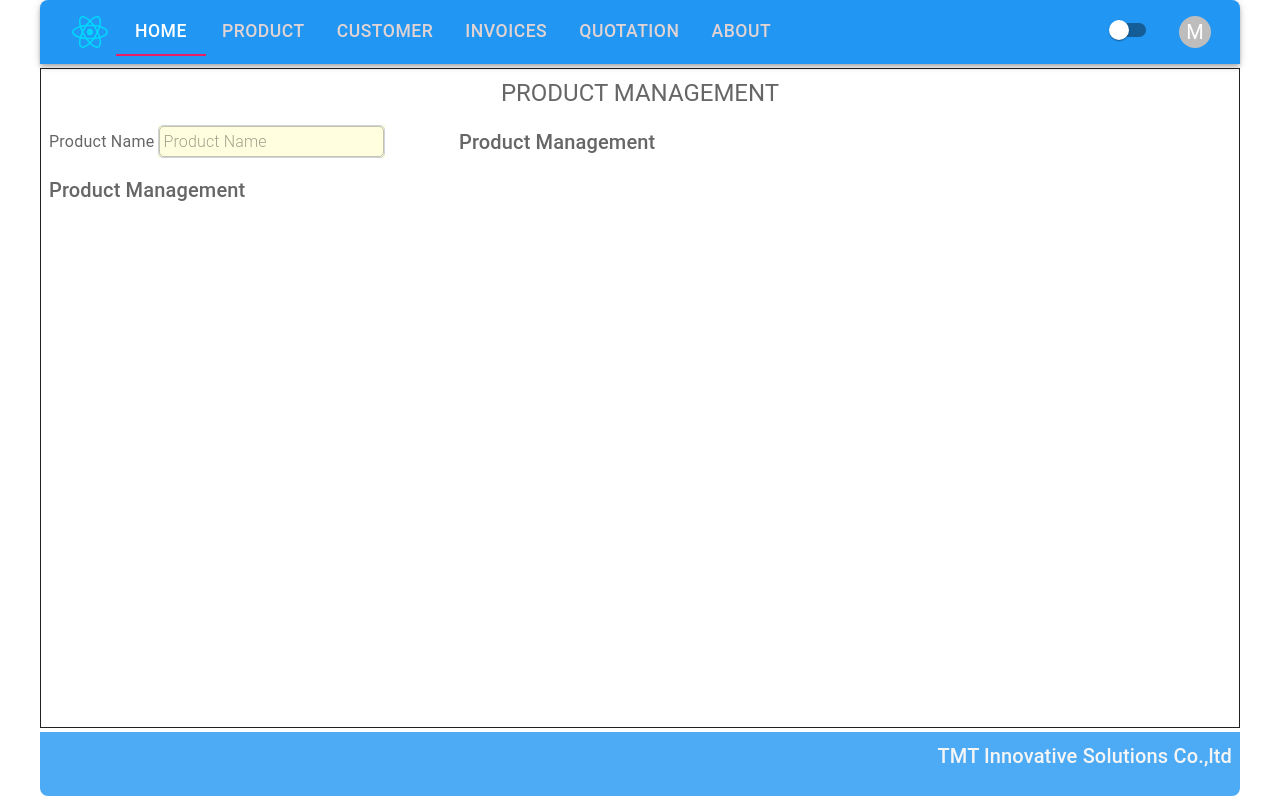
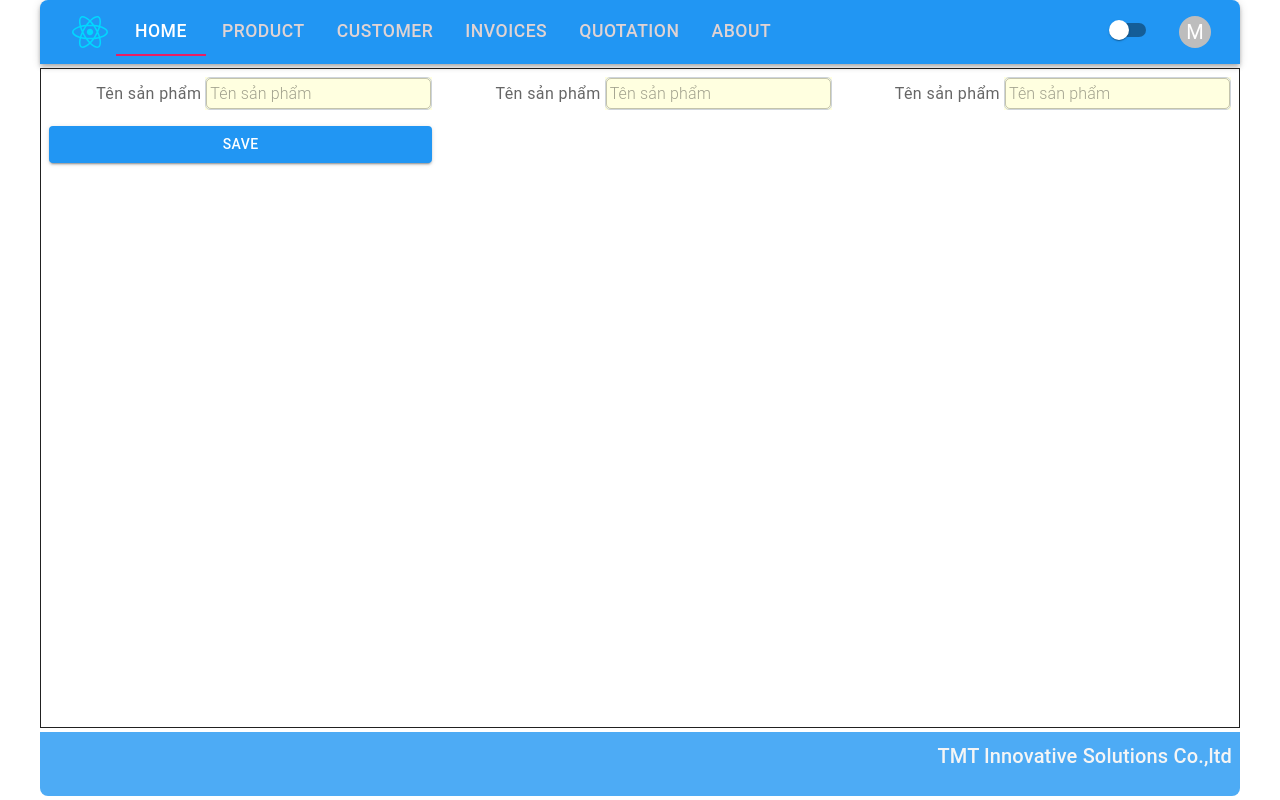
Before and after one commit to maytinhdian/erp-reactjs, a React (Vite) app: page /product in a window 1280 px wide. Built offline with nearby package versions, Linux system fonts and the light colour scheme; a web font is replaced by a local one.

Commit message:
Update P6

```diff
--- a/src/ui/components/core/TmtTextField.jsx
+++ b/src/ui/components/core/TmtTextField.jsx
@@ -7,17 +7,18 @@ import {
   styled,
   useThemeProps,
 } from "@mui/material";
-import { boxSizing, maxWidth, width } from "@mui/system";
+import { boxSizing } from "@mui/system";
 
 const TextFieldRoot = styled(Box, {
   name: "TmtTextField",
   slot: "root",
 })(({ theme, ownerState }) => ({
   display: "flex",
-  [theme.breakpoints.up("md")]: {
+  [theme.breakpoints.up("lg")]: {
     flexDirection: "row",
     alignItems: "center",
-    // justifyContent: "center",
+    justifyContent: "flex-end",
+    boxSizing: "border-box",
     // padding: theme.spacing(1),
   },
   [theme.breakpoints.down("md")]: {
@@ -27,8 +28,9 @@ const TextFieldRoot = styled(Box, {
   },
   gap: theme.spacing(0.5),
 
-  backgroundColor: theme.palette.background.paper,
+  // backgroundColor: theme.palette.primary.light,
   borderRadius: theme.shape.borderRadius,
+
   // boxShadow: theme.shadows[2],
   // letterSpacing: "-0.025em",
 
@@ -42,9 +44,15 @@ const TextFieldLabel = styled(InputLabel, {
   name: "TmtTextField",
   slot: "label",
 })(({ theme }) => ({
+  [theme.breakpoints.up("lg")]: {
+    width: theme.spacing(15),
+    textAlign: "right",
+    // color: "white",
+  },
   ...theme.typography.subtitle1,
-  textAlign: "center",
-  letterSpacing: "0.015em",
+  textAlign: "left",
+  letterSpacing: "0.025em",
+  // display:'none'
 }));
 
 const TextFieldInput = styled(TextField, {
@@ -55,7 +63,7 @@ const TextFieldInput = styled(TextField, {
   "& .MuiInputBase-root": {
     borderRadius: 5,
     fontWeight: 300,
-    boxSizing:'border-box',
+    boxSizing: "border-box",
     border: "1px solid #ced4da",
     // padding: theme.spacing(0.5),
   },
--- a/src/ui/views/About.jsx
+++ b/src/ui/views/About.jsx
@@ -1,25 +1,43 @@
+import { Box, Grid, Paper, Typography, styled, useTheme } from "@mui/material";
+import TmtTextField from "../components/core/TmtTextField";
 
-import { Toolbar } from "@mui/material";
-import {  Stack } from "@mui/system";
-import React from "react";
+const Item = styled("div")(({ theme }) => ({
+  backgroundColor: theme.palette.mode === "dark" ? "#1A2027" : "#fff",
+  border: "1px solid",
+  borderColor: theme.palette.mode === "dark" ? "#444d58" : "#ced7e0",
+  padding: theme.spacing(1),
+  borderRadius: "4px",
+  textAlign: "center",
+}));
+
+const theme = useTheme;
 
 function About(props) {
   return (
-    <Toolbar>
-      <Stack
-        color="black"
-        direction="row"
-        // display="flex"
-        spacing={2}
-        // justifyContent="space-between"
-        width={1}
-      >
-        <div style={{display:"flex",backgroundColor:"blue"}}>Div 1</div>
-        <div>Div 2</div>
-        <div>Div 3</div>
-
-      </Stack>
-    </Toolbar>
+    <Grid
+      container
+      padding={2}
+      spacing={2}
+      // justify="center"
+      sx={{ width: "100%" }}
+      alignItems="flex-start"
+    >
+      <Grid item >
+        <TmtTextField label="test"></TmtTextField>
+      </Grid>
+      <Grid item>
+        <TmtTextField label="test"></TmtTextField>
+      </Grid>
+      <Grid item>
+        <TmtTextField label="test"></TmtTextField>
+      </Grid>
+      <Grid item>
+        <TmtTextField label="test"></TmtTextField>
+      </Grid>
+      <Grid item>
+        <TmtTextField label="test"></TmtTextField>
+      </Grid>
+    </Grid>
   );
 }
 
--- a/src/ui/views/products/Product.jsx
+++ b/src/ui/views/products/Product.jsx
@@ -1,51 +1,37 @@
-import { Grid, Typography } from "@mui/material";
-import TextField from "../../components/core/TmtTextField"
+import {
+  Box,
+  Button,
+  Grid,
+  Stack,
+  Typography,
+  useMediaQuery,
+} from "@mui/material";
+import TextField from "../../components/core/TmtTextField";
+import TmtTextField from "../../components/core/TmtTextField";
 function Product() {
+  const isFullWidth = useMediaQuery((theme) => theme.breakpoints.only("sm"));
   return (
     <Grid
       container
-      columns={{ lg: 12, sm: 6, xs: 3 }}
-      justifyContent="start"
-      alignItems="center"
-      // spacing={1}
-      m={1}
-      boxSizing="border-box"
-      // border="1px solid "
-      borderRadius="5px"
-      sx={{ gap: (theme) => theme.spacing(2) }}
+      padding={1}
+      spacing={2}
+      direction={{ xs: "column", lg: "row" }}
+      justifyContent={{ xs: "center", lg: "left" }}
+      alignItems="flex-start"
     >
-      <Grid item xs={12}>
-        <Typography
-          textAlign="center"
-          textTransform="uppercase"
-          sx={{ color: (theme) => theme.palette.text.secondary }}
-          variant="h5"
-        >
-          Product Management
-        </Typography>
+      <Grid item xs={12} md={6} lg={4}>
+        <TmtTextField label="Tên sản phẩm" />
       </Grid>
-      <Grid item xs={4}>
-        <TextField label="Product Name"/>
+      <Grid item xs={12} md={6} lg={4}>
+        <TmtTextField label="Tên sản phẩm" />
       </Grid>
-      <Grid item xs={4}>
-        <Typography
-          textAlign="start"
-          // textTransform="uppercase"
-          sx={{ color: (theme) => theme.palette.text.secondary }}
-          variant="h6"
-        >
-          Product Management
-        </Typography>
+      <Grid item xs={12} md={6} lg={4}>
+        <TmtTextField label="Tên sản phẩm" />
       </Grid>
-      <Grid item xs={4}>
-        <Typography
-          textAlign="start"
-          // textTransform="uppercase"
-          sx={{ color: (theme) => theme.palette.text.secondary }}
-          variant="h6"
-        >
-          Product Management
-        </Typography>
+      <Grid item xs={12} md={6} lg={4} >
+        <Button fullWidth={true} variant="contained">
+          Save
+        </Button>
       </Grid>
     </Grid>
   );
```
